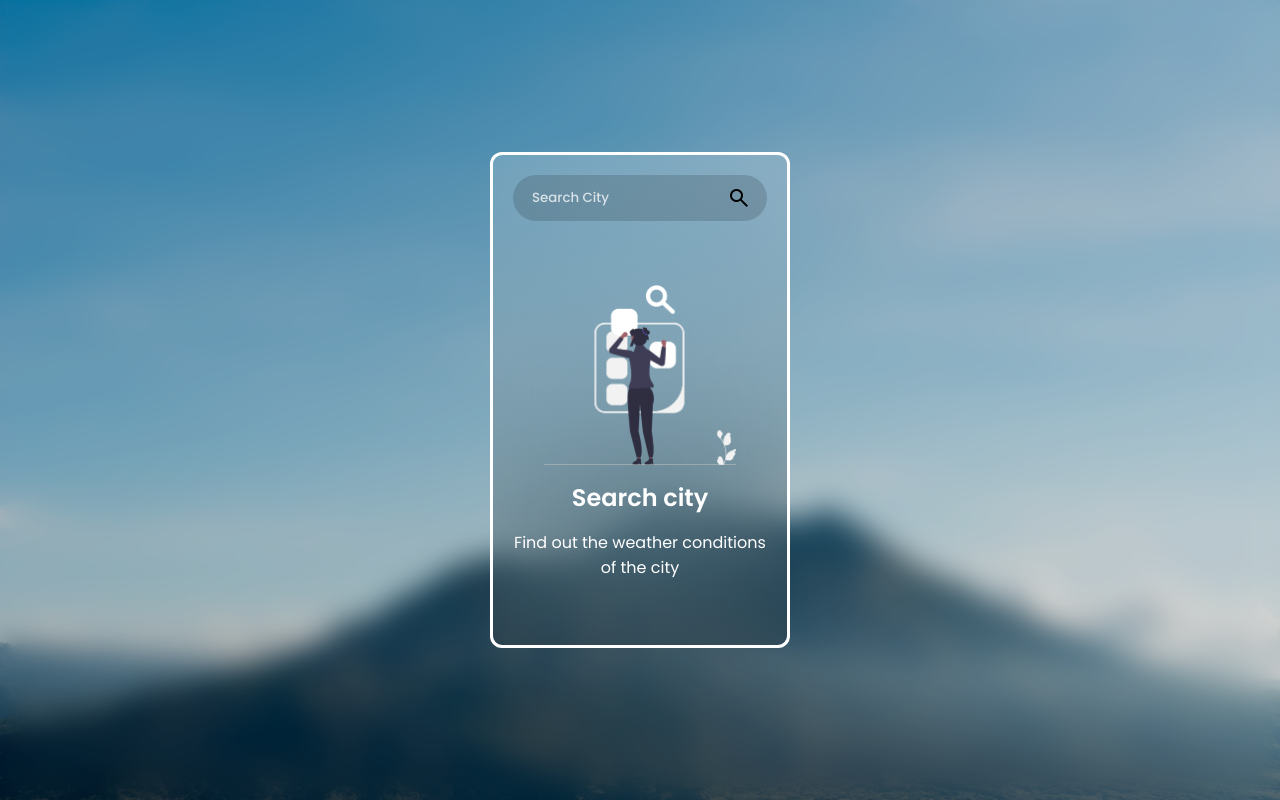
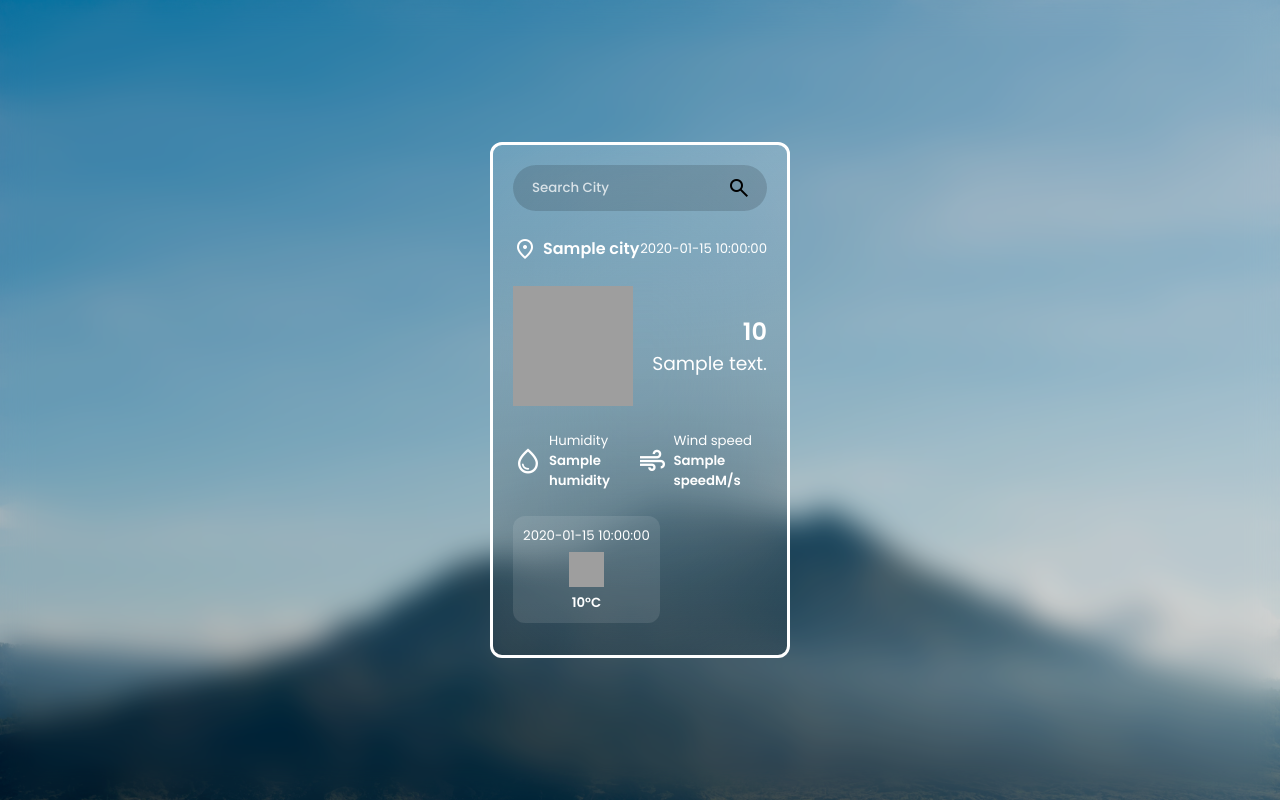
Before and after one commit to DeLorean08/weather-api-service, a Flask app: template templates/index.html in a window 1280 px wide. Run offline with Flask 3, Linux system fonts and the light colour scheme; the template is opened without the code that fills it: most values are stand-ins (such as "Sample title", 1, 10 or a date in 2020); grey boxes are pictures that could not be loaded.

Commit message:
Final release: added 3-day forecast, fixed caching & UI bugs

```diff
--- a/app.py
+++ b/app.py
@@ -4,6 +4,7 @@ from dotenv import load_dotenv
 import requests
 from redis import Redis
 from flask import Flask, render_template, request
+from datetime import datetime
 
 app = Flask(__name__)
 load_dotenv()
@@ -24,21 +25,36 @@ cache = get_redis_client()
 
 @app.route("/", methods=['GET', 'POST'])
 def main():
+    formated_time = datetime.now().strftime("%a, %d %b")
     city = request.args.get('city')
     if city:
         data = cache.get(city)
         if data:
             weather_data = json.loads(data)
-            return render_template('index.html', weather_data=weather_data)
+            return render_template('index.html', weather_data=weather_data, current_date=formated_time)
         else:
-            url = f"https://api.openweathermap.org/data/2.5/weather?q={city}&appid={API_KEY}&units=metric"
+            url = url = f"https://api.openweathermap.org/data/2.5/forecast?q={city}&appid={API_KEY}&units=metric"
             response = requests.get(url)
             if response.status_code == 200:
                 data = response.json()
-                cache.setex(city, 1800, json.dumps(data))
-                print(data)
-                return render_template('index.html', weather_data=data)
-    return render_template('index.html')
+                forecast_items = []
+                for item in data["list"]:
+                    if "12:00:00" in item["dt_txt"]:
+                        date_obj = datetime.strptime(item['dt_txt'], '%Y-%m-%d %H:%M:%S')
+                        item['display_date'] = date_obj.strftime("%d %b")
+                        forecast_items.append(item)
+                    if len(forecast_items) == 3:
+                        break
+                weather_dict = {
+                    "city": data['city']['name'],
+                    "current": data["list"][0],
+                    "forecast": forecast_items
+                }
+                cache.setex(city, 1800, json.dumps(weather_dict))
+                return render_template('index.html', weather_data=weather_dict, current_date=formated_time)
+            else:
+                return render_template('index.html', error=True, invalid_city=city)
+    return render_template('index.html', current_date=formated_time)
 
 
 
--- a/templates/index.html
+++ b/templates/index.html
@@ -4,9 +4,8 @@
     <meta charset="UTF-8">
     <meta name="viewport" content="width=device-width, initial-scale=1.0">
     <title>Weather API</title>
-    <link rel="stylesheet" href="/style.css">
     <link rel="stylesheet" href="{{ url_for('static', filename='style.css') }}">
-    <link rel="stylesheet" href="https://fonts.googleapis.com/css2?family=Material+Symbols+Outlined:opsz,wght,FILL,GRAD@20..48,100..700,0..1,-50..200&icon_names=search" />
+    <link rel="stylesheet" href="https://fonts.googleapis.com/css2?family=Material+Symbols+Outlined:opsz,wght,FILL,GRAD@20..48,100..700,0..1,-50..200" />
 </head>
 <body>
     <main class="main-container">
@@ -18,27 +17,27 @@
                 </button>
             </form>
         </header>
-
-        <section class="weather-info" style="display: none;">
+        {% if weather_data %}
+        <section class="weather-info">
             <div class="location-date-container">
                 <div class="location">
                     <span class="material-symbols-outlined">
                     location_on
                     </span>
                     <h4 class="country-text">
-                        Kyiv
+                        {{ weather_data.city }}
                     </h4>
                 </div>
                 <h5 class="current-date-txt regular-txt">
-                    Wed, 24, Dec
+                    {{ current_date }}
                 </h5>
             </div>
 
             <div class="weather-summary-container">
-                <img src="/static/assets/weather/clouds.svg" class="weather-summary-img">
+                <img src="{{ url_for('static', filename='assets/weather/' + weather_data.current.weather[0].main | lower + '.svg') }}" class="weather-summary-img">
                 <div class="weather-summary-info">
-                    <h1 class="temp-txt">29°C </h1>
-                    <h3 class="condition-txt regular-txt">Clouds</h3>
+                    <h1 class="temp-txt">{{ weather_data.current.main.temp | round }} </h1>
+                    <h3 class="condition-txt regular-txt">{{ weather_data.current.weather[0].description }}</h3>
                 </div>
             </div>
 
@@ -49,7 +48,7 @@
                     </span>
                     <div class="condition-info">
                         <h5 class="regular-txt">Humidity</h5>
-                        <h5 class="humidity-value-txt">55%</h5>
+                        <h5 class="humidity-value-txt">{{ weather_data.current.main.humidity }}</h5>
                     </div>
                 </div>
                 <div class="condition-item">
@@ -58,34 +57,29 @@
                     </span>
                     <div class="condition-info">
                         <h5 class="regular-txt">Wind speed</h5>
-                        <h5 class="wind-value-txt">2 M/s</h5>
+                        <h5 class="wind-value-txt">{{ weather_data.current.wind.speed }}M/s</h5>
                     </div>
                 </div>
             </div>
             <div class="forecast-items-container">
+                {% for day in weather_data.forecast %}
                 <div class="forecast-item">
-                    <h5 class="forecast-item-date regular-txt">24 Dec</h5>
-                    <img src="/static/assets/weather/thunderstorm.svg" class="forecast-item-img">
-                    <h5 class="forecast-item-temp">29°C </h5>
+                    <h5 class="forecast-item-date regular-txt">{{ day.display_date }}</h5>
+                    <img src="{{ url_for('static', filename='assets/weather/' + day.weather[0].main | lower + '.svg') }}" class="forecast-item-img">
+                    <h5 class="forecast-item-temp">{{ day.main.temp | round }}°C</h5>
                 </div>
-                <div class="forecast-item">
-                    <h5 class="forecast-item-date regular-txt">24 Dec</h5>
-                    <img src="/assets/weather/thunderstorm.svg" class="forecast-item-img">
-                    <h5 class="forecast-item-temp">29°C </h5>
-                </div>
-                <div class="forecast-item">
-                    <h5 class="forecast-item-date regular-txt">24 Dec</h5>
-                    <img src="/assets/weather/thunderstorm.svg" class="forecast-item-img">
-                    <h5 class="forecast-item-temp">29°C </h5>
-                </div>
-                <div class="forecast-item">
-                    <h5 class="forecast-item-date regular-txt">24 Dec</h5>
-                    <img src="/assets/weather/thunderstorm.svg" class="forecast-item-img">
-                    <h5 class="forecast-item-temp">29°C </h5>
-                </div>
+                {% endfor %}
             </div>
         </section>
-
+        {% elif error %}
+        <section class="not-found section-message" >
+            <img  src="/static/assets/message/not-found.png">
+            <h1>City "{{ invalid_city }}" Not Found</h1>
+            <h4 class="regular-txt">
+                Please try again with a valid city name
+            </h4>
+        </section>
+        {% else %}
         <section class="search-city section-message">
             <img  src="/static/assets/message/search-city.png">
             <h1>Search city</h1>
@@ -93,13 +87,7 @@
                 Find out the weather conditions of the city
             </h4>
         </section>
-        <section class="not-found section-message" style="display: none;">
-            <img  src="/static/assets/message/not-found.png">
-            <h1>City Not Found</h1>
-            <h4 class="regular-txt">
-                Please try again with a valid city name
-            </h4>
-        </section>
+        {% endif %}
     </main>
 </body>
 </html>
```
Also changed, not shown: README.md, 3 other files.
